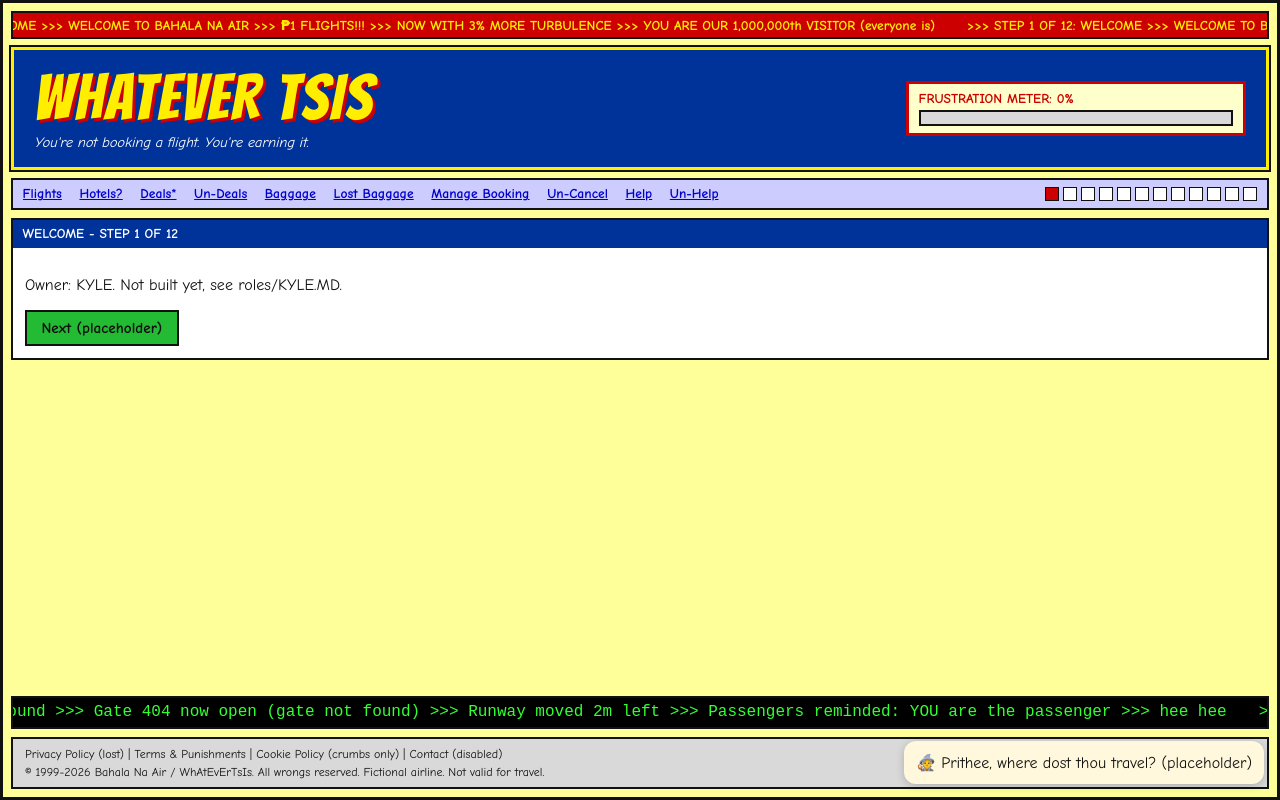
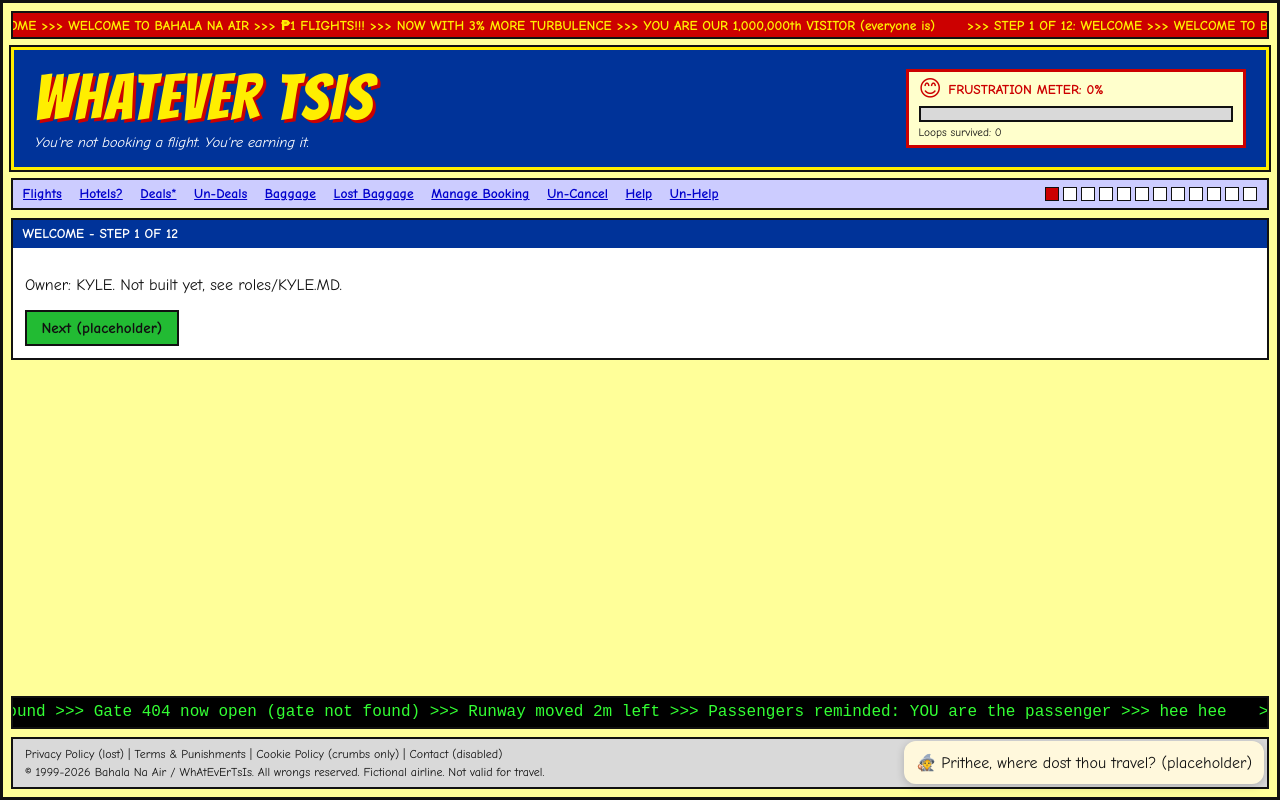
Before and after one commit to Zephyrdoestech/WhAtEvErTsIs, a React (Vite) app: page / in a window 1280 px wide. Shown: the top 800 px of the page. Built offline with nearby package versions, Linux system fonts and the light colour scheme.

Commit message:
feat: frustration meter with escalating faces, rise animation and loop counter

```diff
--- a/src/app/AppShell.css
+++ b/src/app/AppShell.css
@@ -50,3 +50,12 @@
 .frustration-meter { width: 100%; max-width: 340px; padding: 0.4rem 0.6rem; background: #ffffcc; border: 3px solid var(--red); color: var(--red); font-size: 0.85rem; font-weight: 700; }
 .frustration-track { height: 16px; margin-top: 0.3rem; background: var(--grey); border: var(--border); }
 .frustration-fill { height: 100%; background: var(--red); transition: width 0.4s ease-out; }
+.frustration-head { display: flex; align-items: center; gap: 0.4rem; }
+.frustration-face { display: inline-block; font-size: 1.4rem; line-height: 1; animation: face-pop 0.4s ease-out; }
+@keyframes face-pop {
+  0% { transform: scale(1); }
+  40% { transform: scale(1.6) rotate(-12deg); }
+  100% { transform: scale(1); }
+}
+.frustration-loops { display: block; margin-top: 0.25rem; color: var(--ink); font-weight: 400; }
+@media (prefers-reduced-motion: reduce) { .frustration-face { animation: none; } .frustration-fill { transition: none; } }
--- a/src/components/layout/FrustrationMeter.jsx
+++ b/src/components/layout/FrustrationMeter.jsx
@@ -1,14 +1,22 @@
 // OWNER: KYLE — see KYLE.MD. Other people raise it with bumpFrustration(n) from useBooking().
 import useBooking from "../../context/useBooking.js";
 
+const FACES = ["😊", "😐", "😠", "🤬", "💀"];
+
 export default function FrustrationMeter() {
-  const { frustration } = useBooking();
+  const { frustration, loopCount } = useBooking();
+  const face = FACES[Math.min(FACES.length - 1, Math.floor(frustration / 20))];
   return (
     <div className="frustration-meter" role="meter" aria-label="Frustration meter" aria-valuemin={0} aria-valuemax={100} aria-valuenow={frustration}>
-      <span>FRUSTRATION METER: {frustration}%</span>
+      <div className="frustration-head">
+        {/* key remounts the face on every change so the pop animation replays */}
+        <span key={frustration} className="frustration-face" aria-hidden="true">{face}</span>
+        <span>FRUSTRATION METER: {frustration}%</span>
+      </div>
       <div className="frustration-track">
         <div className="frustration-fill" style={{ width: `${frustration}%` }} />
       </div>
+      <small className="frustration-loops">Loops survived: {loopCount}</small>
     </div>
   );
 }
```
Also changed, not shown: roles/KYLE.MD (+1 -1 lines).
